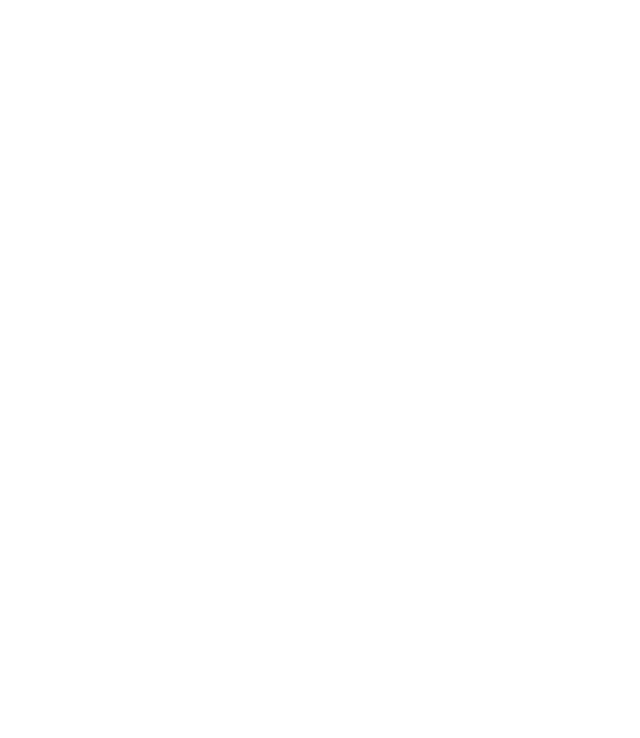
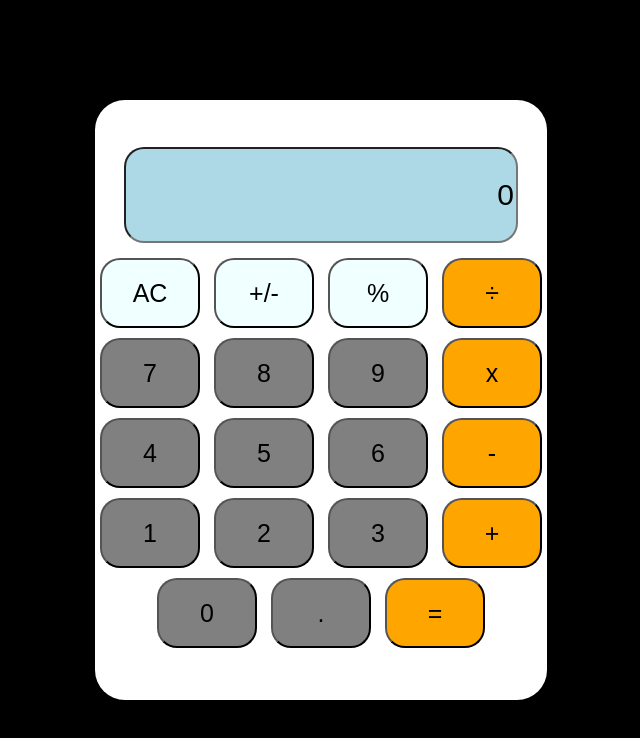
Before and after one commit to samuelngry/calculator, a plain HTML site: page index.html in a window 1280 px wide. Shown: the whole page, without its empty margins (319-959 px from the left). Drawn offline with Linux system fonts and the light colour scheme.

Commit message:
add basic HTML calculator with buttons for each digit, each function, and equals key

```diff
--- a/index.html
+++ b/index.html
@@ -4,8 +4,42 @@
     <meta charset="UTF-8">
     <meta name="viewport" content="width=device-width, initial-scale=1.0">
     <title>Calculator</title>
+    <link rel="stylesheet" href="styles.css">
 </head>
 <body>
+    <div class="container">
+        <input type="text" class="display" value="0" readonly>
+        <div class="rowOne">
+        <button class="first">AC</button>
+        <button class="first">+/-</button>
+        <button class="first">%</button>
+        <button class="operate">÷</button>
+    </div>
+    <div class="rowTwo">
+        <button class="second">7</button>
+        <button class="second">8</button>
+        <button class="second">9</button>
+        <button class="operate">x</button>
+    </div>
+    <div class="rowThree">
+        <button class="second">4</button>
+        <button class="second">5</button>
+        <button class="second">6</button>
+        <button class="operate">-</button>
+    </div>
+    <div class="rowFour">
+        <button class="second">1</button>
+        <button class="second">2</button>
+        <button class="second">3</button>
+        <button class="operate">+</button>
+    </div>
+    <div class="rowFive">
+        <button class="second" id="zero">0</button>
+        <button class="second">.</button>
+        <button class="operate">=</button>
+    </div>
+</div>
 
+    <script src="script.js"></script>
 </body>
 </html>
--- a/script.js
+++ b/script.js
@@ -1,3 +1,19 @@
+let firstNum = 0;
+let operator = 0;
+let secondNum = 0;
+
+function operate(firstNum, operator, secondNum) {
+    if (operator == "+") {
+        add(firstNum, secondNum);
+    } else if (operator == "-") {
+        subtract(firstNum, secondNum);
+    } else if (operator == "*") {
+        multiply(firstNum, secondNum);
+    } else if (operator == "/") {
+        divide(firstNum, secondNum);
+    }
+}
+
 function add(a, b) {
     return a + b;
 }
@@ -13,5 +29,3 @@ function multiply(a, b) {
 function divide(a, b) {
     return a/b;
 }
-
-console.log(multiply(3,6));
--- a/styles.css
+++ b/styles.css
@@ -0,0 +1,48 @@
+body {
+    background-color: black;
+    display: flex;
+    align-items: center;
+    justify-content: center;
+    min-height: 100vh;
+    margin: 0;
+}
+
+button {
+    width: 100px;
+    height: 70px;
+    border-radius: 20px;
+    margin: 5px;
+    font-size: 25px;
+}
+
+.container {
+    background-color: white;
+    width: auto;
+    height: 600px;
+    border-radius: 30px;
+    display: flex;
+    align-items: center;
+    justify-content: center;
+    flex-direction: column;
+}
+
+.display {
+    height: 90px;
+    border-radius: 20px;
+    font-size: 30px;
+    margin-bottom: 10px;
+    background-color: lightblue;
+    text-align: right;
+}
+
+.first {
+    background-color: azure;
+}
+
+.operate {
+    background-color: orange;
+}
+
+.second {
+    background-color: grey;
+}
```
